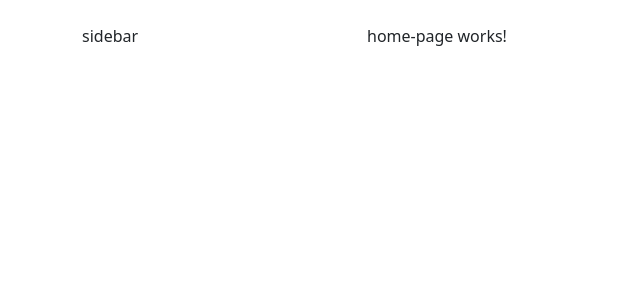
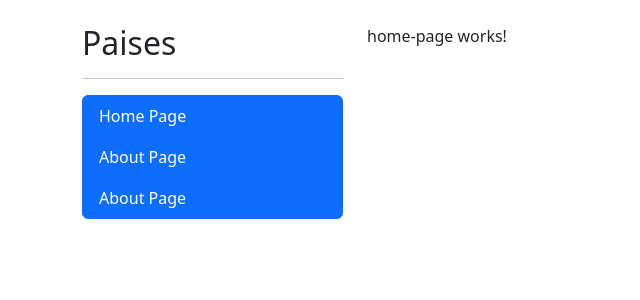
Before and after one commit to emanuelRiveraA/CountriesApp-Angular, an Angular app: page / in a window 1280 px wide. Before the commit this address led to /home. Shown: the top 300 px of the page, without its empty margins (0-640 px from the left). Built offline with nearby package versions, Linux system fonts and the light colour scheme.

Commit message:
Configuración de las paginas con sus rutas

```diff
--- a/src/app/app-routing.module.ts
+++ b/src/app/app-routing.module.ts
@@ -5,7 +5,7 @@
 
 const routes: Routes = [
     {
-        path: 'home',
+        path: '',
         component: HomePageComponent
     },
     {
--- a/src/app/app.component.html
+++ b/src/app/app.component.html
@@ -2,7 +2,7 @@
 
     <div class="col-3">
         <!-- sidebar -->
-        sidebar
+        <shared-sidebar></shared-sidebar>
     </div>
 
     <div class="col">
--- /dev/null
+++ b/src/app/shared/components/sidebar/sidebar.component.html
@@ -0,0 +1,25 @@
+<h2>Paises</h2>
+<hr>
+
+<ul class="list-group">
+
+    <li routerLink=""
+        routerLinkActive="active"
+        [routerLinkActiveOptions]="{ exact: true }"
+        class="list-group-item">
+        Home Page
+    </li>
+
+    <li routerLink="about"
+        routerLinkActive="active"
+        class="list-group-item active">
+        About Page
+    </li>
+
+    <li routerLink="contact"
+        routerLinkActive="active"
+        class="list-group-item active">
+        About Page
+    </li>
+
+</ul>
--- /dev/null
+++ b/src/app/shared/components/sidebar/sidebar.component.ts
@@ -0,0 +1,11 @@
+import { Component } from '@angular/core';
+
+@Component({
+  selector: 'shared-sidebar',
+  templateUrl: './sidebar.component.html',
+  styles: [
+  ]
+})
+export class SidebarComponent {
+
+}
```
Also changed, not shown: src/app/shared/shared.module.ts (+9 -4 lines).
